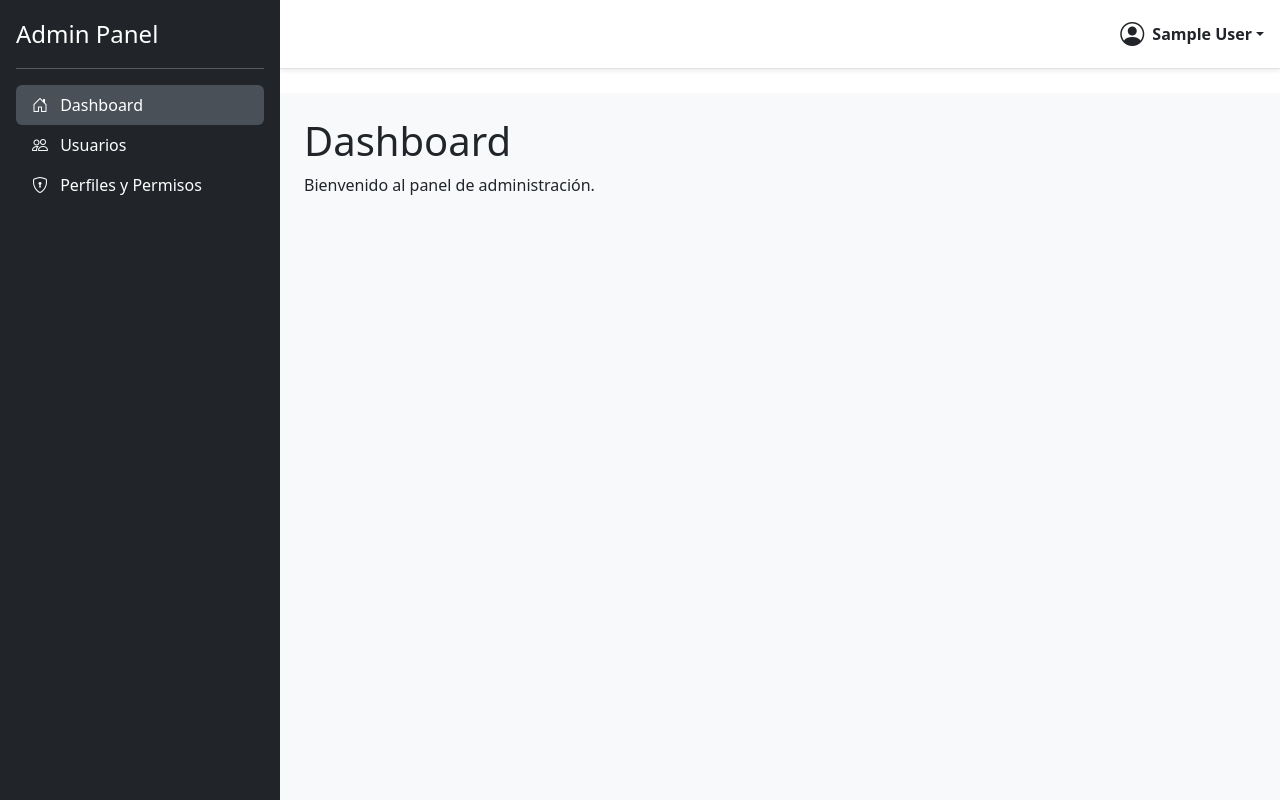
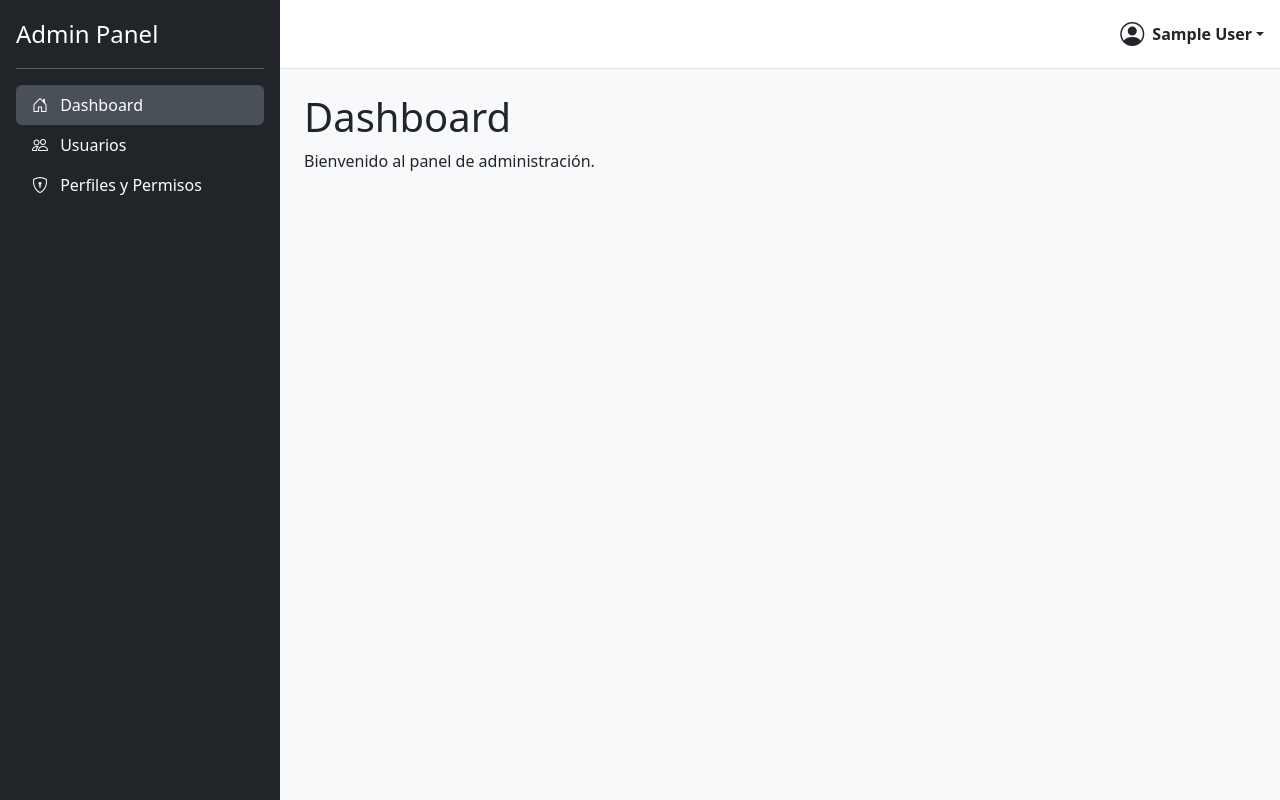
Before and after one commit to bsosaGG/Eco, a Vue app in the folder admin-panel/: page / in a window 1280 px wide. Built offline with nearby package versions, Linux system fonts and the light colour scheme; sample sign-in values are in the browser's storage; the HTML template or start-up script is replaced by a standard one.

Commit message:
progreso 26

```diff
--- a/admin-panel/src/components/layout/Header.vue
+++ b/admin-panel/src/components/layout/Header.vue
@@ -1,10 +1,18 @@
 <template>
-    <header class="header bg-white shadow-sm p-3 mb-4 border-bottom">
-        <div class="d-flex justify-content-end align-items-center">
-            <div v-if="authStore.isAuthenticated && authStore.user" class="dropdown">
+    <header class="header bg-white shadow-sm p-3 border-bottom">
+        <div class="d-flex justify-content-between align-items-center">
+
+            <button class="btn btn-light d-lg-none" type="button" @click="emit('toggle-sidebar')"
+                aria-label="Toggle navigation">
+                <i class="bi bi-list"></i>
+            </button>
+
+            <div class="ms-auto" v-if="authStore.isAuthenticated && authStore.user">
+                <div class="dropdown">
                     <a href="#" class="d-flex align-items-center text-dark text-decoration-none dropdown-toggle"
                         id="dropdownUser1" data-bs-toggle="dropdown" aria-expanded="false">
-                    <i class="bi bi-person-circle fs-4 me-2"></i> <strong>{{ authStore.user.name }}</strong>
+                        <i class="bi bi-person-circle fs-4 me-2"></i>
+                        <strong>{{ authStore.user.name }}</strong>
                     </a>
                     <ul class="dropdown-menu dropdown-menu-end text-small shadow" aria-labelledby="dropdownUser1">
                         <li><a class="dropdown-item" href="#">Mi Perfil</a></li>
@@ -15,12 +23,15 @@
                     </ul>
                 </div>
             </div>
+
+        </div>
     </header>
 </template>
 
 <script setup lang="ts">
 import { useAuthStore } from '@/stores/auth.store';
 const authStore = useAuthStore();
+const emit = defineEmits(['toggle-sidebar']);
 </script>
 
 <style scoped>
--- a/admin-panel/src/components/layout/Sidebar.vue
+++ b/admin-panel/src/components/layout/Sidebar.vue
@@ -6,38 +6,37 @@
         <hr>
         <ul class="nav nav-pills flex-column mb-auto">
             <li class="nav-item">
-                <RouterLink to="/" class="nav-link" :class="{ 'active': $route.path === '/' }">
+                <RouterLink to="/" class="nav-link" :class="{ 'active': $route.path === '/' }" @click="linkClicked">
                     <i class="bi bi-house-door me-2"></i> Dashboard
                 </RouterLink>
             </li>
-
             <li v-if="authStore.isAdmin">
-                <RouterLink to="/users" class="nav-link" active-class="active">
+                <RouterLink to="/users" class="nav-link" active-class="active" @click="linkClicked">
                     <i class="bi bi-people me-2"></i> Usuarios
                 </RouterLink>
             </li>
             <li v-if="authStore.isAdmin">
-                <RouterLink to="/profiles" class="nav-link" active-class="active">
+                <RouterLink to="/profiles" class="nav-link" active-class="active" @click="linkClicked">
                     <i class="bi bi-shield-lock me-2"></i> Perfiles y Permisos
                 </RouterLink>
             </li>
             <li v-if="authStore.hasPermission('pac-item:read')">
-                <RouterLink to="/pac" class="nav-link" active-class="active">
+                <RouterLink to="/pac" class="nav-link" active-class="active" @click="linkClicked">
                     <i class="bi bi-card-list me-2"></i> PAC
                 </RouterLink>
             </li>
             <li v-if="authStore.hasPermission('pac-reports:read')">
-                <RouterLink to="/pac/reports" class="nav-link" active-class="active">
+                <RouterLink to="/pac/reports" class="nav-link" active-class="active" @click="linkClicked">
                     <i class="bi bi-bar-chart-line-fill me-2"></i> Reportes PAC
                 </RouterLink>
             </li>
             <li v-if="authStore.hasPermission('cloudflare-requests:read')">
-                <RouterLink to="/cloudflare-requests" class="nav-link" active-class="active">
+                <RouterLink to="/cloudflare-requests" class="nav-link" active-class="active" @click="linkClicked">
                     <i class="bi bi-cloud-fill me-2"></i> Peticiones Cloudflare
                 </RouterLink>
             </li>
             <li v-if="authStore.hasPermission('monitoring:read')">
-                <RouterLink to="/monitoring" class="nav-link" active-class="active">
+                <RouterLink to="/monitoring" class="nav-link" active-class="active" @click="linkClicked">
                     <i class="bi bi-hdd-network me-2"></i> Monitoreo
                 </RouterLink>
             </li>
@@ -50,12 +49,28 @@ import { RouterLink } from 'vue-router';
 import { useAuthStore } from '@/stores/auth.store';
 
 const authStore = useAuthStore();
+
+// Definimos el evento que este componente puede emitir
+const emit = defineEmits(['navigate']);
+
+// Función que se llama al hacer clic en cualquier enlace
+const linkClicked = () => {
+    emit('navigate'); // Emitimos el evento 'navigate'
+};
 </script>
 
 <style scoped>
 .sidebar {
     grid-area: sidebar;
     height: 100vh;
+    width: 280px;
+    /* Ancho fijo */
+    transition: transform 0.3s ease-in-out;
+    /* Animación para el deslizamiento */
+    z-index: 1030;
+    /* Para que se muestre por encima del contenido en móvil */
+    overflow-y: auto;
+    /* Permite scroll si el menú es muy largo */
 }
 
 .nav-link {
--- a/admin-panel/src/layouts/MainLayout.vue
+++ b/admin-panel/src/layouts/MainLayout.vue
@@ -1,8 +1,8 @@
 <template>
-    <div class="app-layout">
-        <Sidebar />
-        <div class="main-content">
-            <Header />
+    <div class="app-layout" :data-sidebar-visible="isSidebarVisible">
+        <Sidebar @navigate="handleNavigation" />
+        <div class="main-content-wrapper">
+            <Header @toggle-sidebar="toggleSidebar" />
             <main class="content-area p-4">
                 <RouterView />
             </main>
@@ -11,33 +11,98 @@
 </template>
 
 <script setup lang="ts">
+import { ref, onMounted, onUnmounted } from 'vue';
 import Header from '@/components/layout/Header.vue';
 import Sidebar from '@/components/layout/Sidebar.vue';
 import { RouterView } from 'vue-router';
+
+const isSidebarVisible = ref(true);
+
+const toggleSidebar = () => {
+    isSidebarVisible.value = !isSidebarVisible.value;
+};
+
+const handleNavigation = () => {
+    if (window.innerWidth < 992) {
+        isSidebarVisible.value = false;
+    }
+};
+
+const checkScreenSize = () => {
+    isSidebarVisible.value = window.innerWidth >= 992;
+};
+
+onMounted(() => {
+    checkScreenSize();
+    window.addEventListener('resize', checkScreenSize);
+});
+
+onUnmounted(() => {
+    window.removeEventListener('resize', checkScreenSize);
+});
 </script>
 
 <style scoped>
 .app-layout {
-    display: grid;
-    grid-template-areas: "sidebar main-content";
-    grid-template-columns: 280px 1fr;
-    /* Ancho de la sidebar y el resto */
+    display: flex;
     height: 100vh;
+    overflow-x: hidden;
 }
 
-.main-content {
+/* Usamos el selector de atributo que ahora sí existe en el template */
+.app-layout[data-sidebar-visible='false'] :deep(.sidebar) {
+    transform: translateX(-100%);
+}
+
+.main-content-wrapper {
+    flex-grow: 1;
     display: grid;
     grid-template-rows: auto 1fr;
-    grid-template-areas:
-        "header"
-        "content-area";
+    grid-template-areas: "header" "content-area";
+    width: 100%;
     overflow-y: auto;
-    /* Permite scroll solo en el area de contenido */
 }
 
 .content-area {
     grid-area: content-area;
     background-color: #f8f9fa;
-    /* Un fondo gris claro */
+}
+
+/* El Sidebar se posiciona de forma absoluta en pantallas pequeñas para que pueda deslizarse por encima del contenido */
+@media (max-width: 991.98px) {
+    .app-layout :deep(.sidebar) {
+        position: absolute;
+        top: 0;
+        left: 0;
+        bottom: 0;
+    }
 }
 </style>
+
+<style>
+/* Estilo global para añadir un overlay oscuro cuando la sidebar está abierta en móvil */
+.main-content-wrapper::before {
+    content: '';
+    position: fixed;
+    top: 0;
+    left: 0;
+    right: 0;
+    bottom: 0;
+    background-color: rgba(0, 0, 0, 0.5);
+    z-index: 1020;
+    opacity: 0;
+    transition: opacity 0.3s ease-in-out;
+    pointer-events: none;
+    /* No interfiere con los clics por defecto */
+}
+
+@media (max-width: 991.98px) {
+
+    /* Solo en móvil, cuando la sidebar está visible, mostramos el overlay */
+    .app-layout[data-sidebar-visible='true'] .main-content-wrapper::before {
+        opacity: 1;
+        pointer-events: auto;
+        /* Permite que el overlay sea clickeable (para cerrarlo en el futuro, si quisiéramos) */
+    }
+}
+</style>
--- a/admin-panel/src/views/monitoring/MonitoringDashboard.vue
+++ b/admin-panel/src/views/monitoring/MonitoringDashboard.vue
@@ -1,15 +1,15 @@
 <template>
-    <div class="container-fluid mt-4">
+    <div class="container-fluid">
         <div class="d-flex justify-content-between align-items-center mb-4">
             <h1>Dashboard de Monitoreo</h1>
-            <div class="d-flex gap-2">
+            <div class="d-flex flex-wrap justify-content-end gap-2">
                 <RouterLink to="/monitoring/analysis" class="btn btn-info">
-                    <i class="bi bi-graph-up me-2"></i>Comparar Rendimiento
+                    <i class="bi bi-graph-up me-2"></i>Rendimiento
                 </RouterLink>
-                <button class="btn btn-primary" @click="openAddSiteModal"><i class="bi bi-plus-circle me-2"></i>Añadir
+                <button class="btn btn-primary" @click="openAddSiteModal"><i class="bi bi-plus-circle me-2"></i>
                     Sitio</button>
                 <button class="btn btn-secondary" @click="openAddServerModal"><i
-                        class="bi bi-plus-circle me-2"></i>Añadir Servidor</button>
+                        class="bi bi-plus-circle me-2"></i>Servidor</button>
             </div>
         </div>
 
```
Lines whose indentation alone changed are shown as unchanged.
